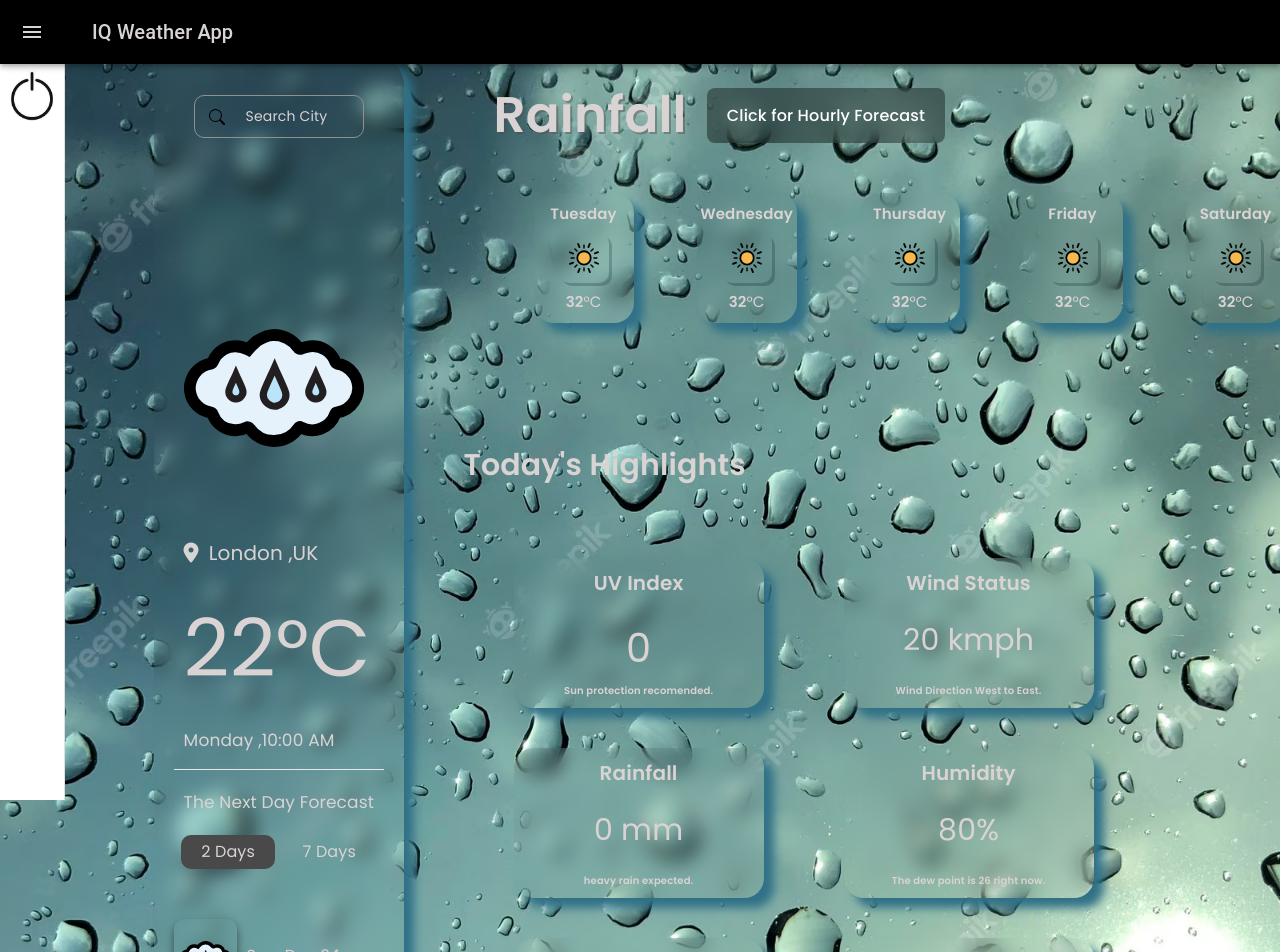
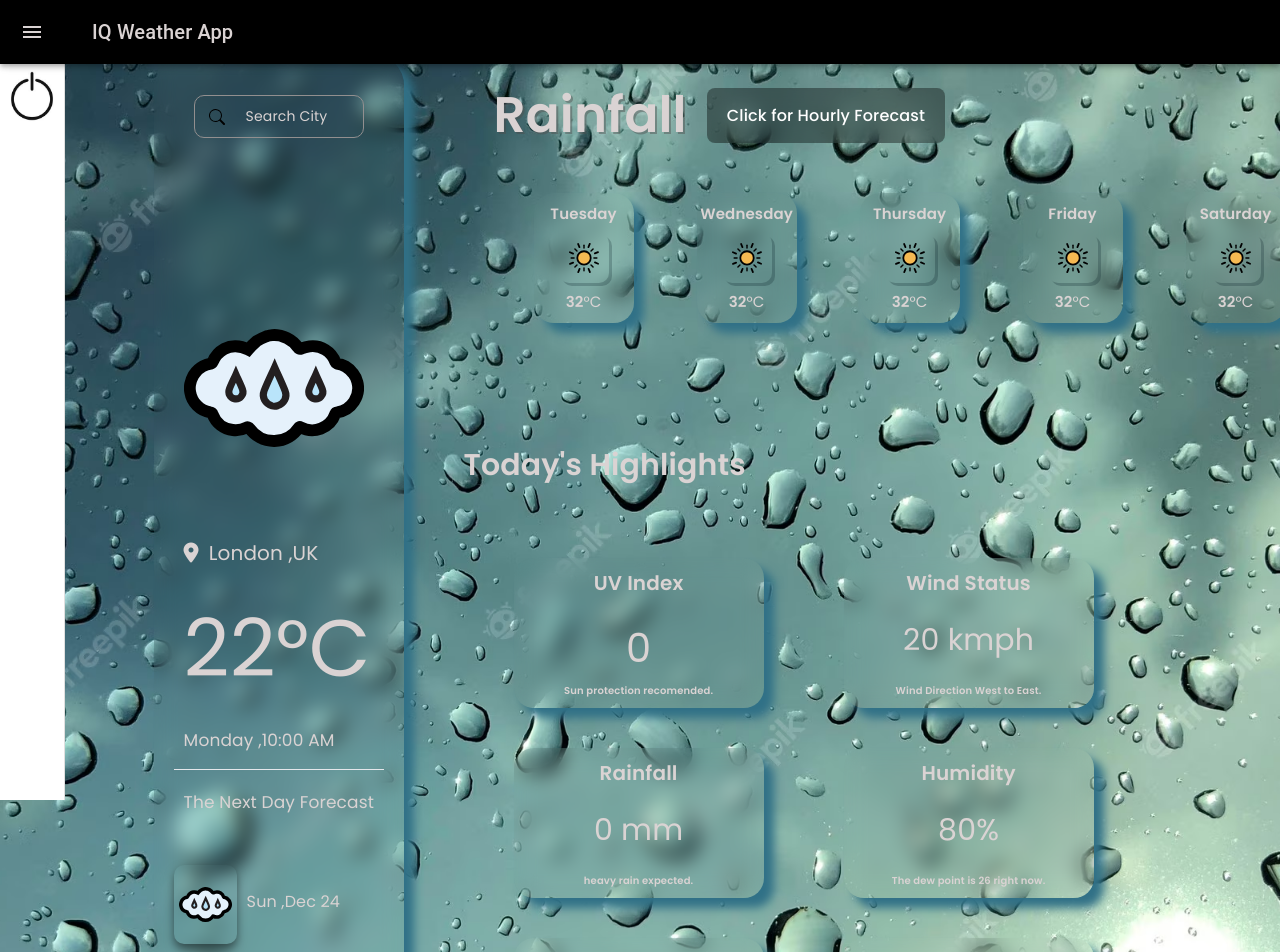
Before and after one commit to bsanthi0913/WeatherApp-React, a React (Vite) app in the folder v1/: page /home in a window 1280 px wide. Shown: the top 952 px of the page. Built offline with nearby package versions, Linux system fonts and the light colour scheme.

Commit message:
days button remove

```diff
--- a/v1/src/App.css
+++ b/v1/src/App.css
@@ -70,7 +70,9 @@
   border-radius: 30px; */
   opacity: 1;
 }
-
+.table-bar{
+  margin-top: 50px;
+}
 .location {
   /* background-color: aqua; */
   display: flex;
--- a/v1/src/components/SideBar.jsx
+++ b/v1/src/components/SideBar.jsx
@@ -259,12 +259,12 @@
 
         <div className="heading">The Next Day Forecast</div>
 
-        <div className="daily">
+        {/* <div className="daily">
           <div className="daytwo">2 Days</div>
           <div className="dayseven">7 Days</div>
-        </div>
+        </div> */}
 
-        <table>
+        <table className="table-bar">
           <tbody>
             <tr>
               <td className="image-cell">
```
